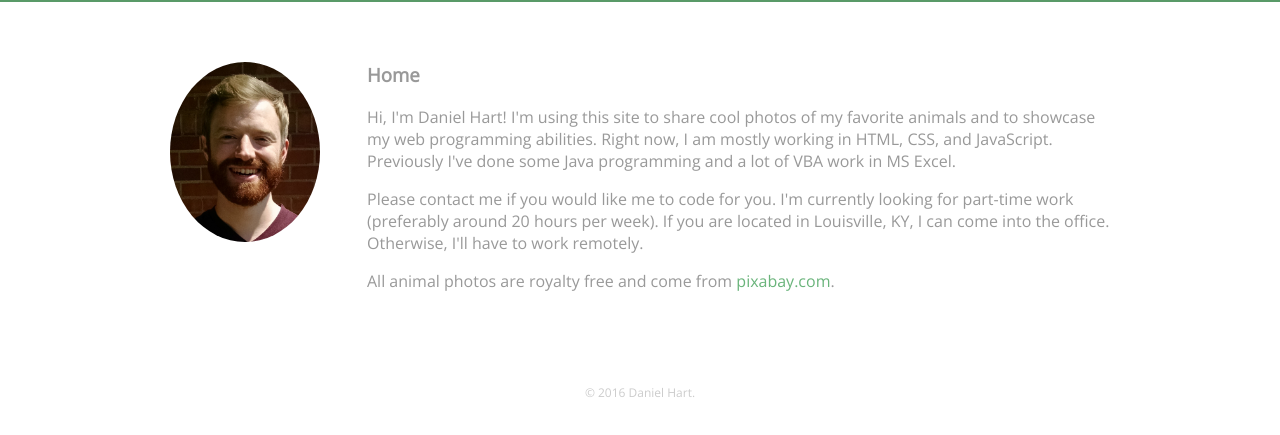
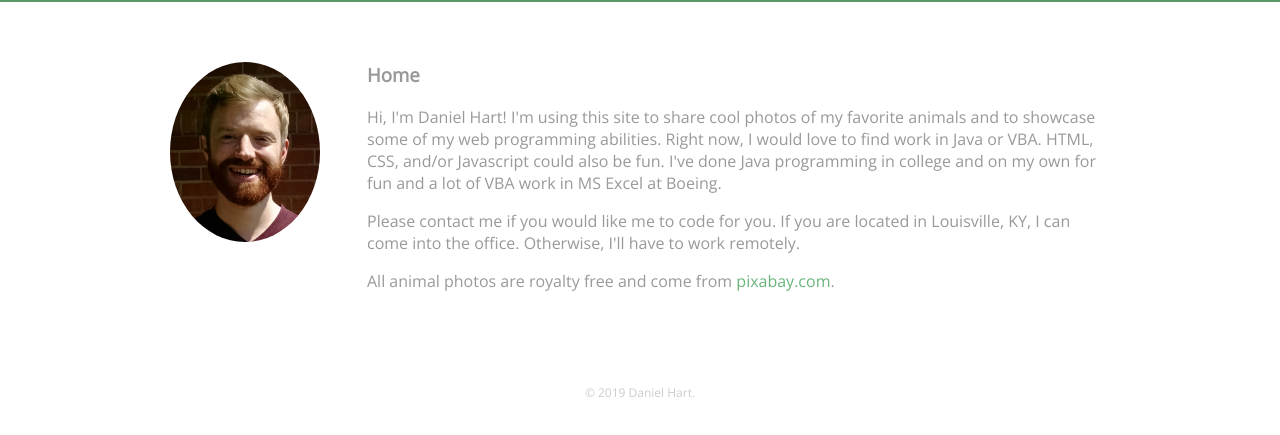
Before and after one commit to danielhart1414/Favorite-Animal-Showcase, a plain HTML site: page index.html in a window 1280 px wide. Shown: the part 103-538 px from the top of the page. Drawn offline with nearby package versions, Linux system fonts and the light colour scheme.

Commit message:
Updated personal message in index.html

```diff
--- a/index.html
+++ b/index.html
@@ -28,12 +28,12 @@
       <section>
         <img src="img/Me2.jpg" alt="Photo of Daniel Hart" class="profile-photo">
         <h3>Home</h3>
-        <p>Hi, I'm Daniel Hart! I'm using this site to share cool photos of my favorite animals and to showcase my web programming abilities. Right now, I am mostly working in HTML, CSS, and JavaScript. Previously I've done some Java programming and a lot of VBA work in MS Excel.</p>
-        <p>Please contact me if you would like me to code for you. I'm currently looking for part-time work (preferably around 20 hours per week). If you are located in Louisville, KY, I can come into the office. Otherwise, I'll have to work remotely.</p>
+        <p>Hi, I'm Daniel Hart! I'm using this site to share cool photos of my favorite animals and to showcase some of my web programming abilities. Right now, I would love to find work in Java or VBA. HTML, CSS, and/or Javascript could also be fun. I've done Java programming in college and on my own for fun and a lot of VBA work in MS Excel at Boeing.</p>
+        <p>Please contact me if you would like me to code for you. If you are located in Louisville, KY, I can come into the office. Otherwise, I'll have to work remotely.</p>
         <p>All animal photos are royalty free and come from <a href="http://www.pixabay.com">pixabay.com</a>.</p>
       </section>
       <footer>
-        <p>&copy; 2016 Daniel Hart.</p>
+        <p>&copy; 2019 Daniel Hart.</p>
       </footer>
     </div>
   </body>
```
